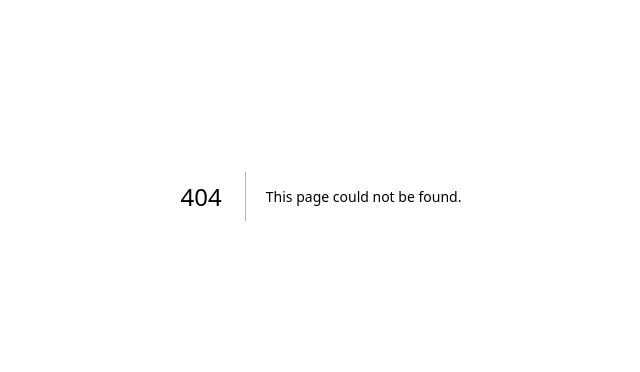
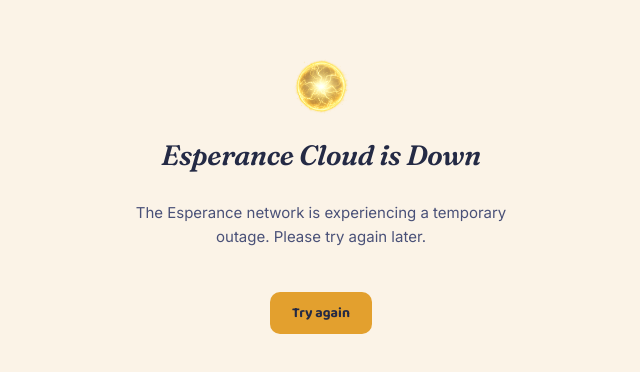
Before and after one commit to ClosetCreeper/esperance-web, a Next.js app: page /down in a window 1280 px wide. Before the commit this address had no page. Shown: the part 204-576 px from the top of the page, without its empty margins (319-959 px from the left). Built offline with nearby package versions, Linux system fonts and the light colour scheme.

Commit message:
Added outage page

```diff
--- /dev/null
+++ b/app/down/page.js
@@ -0,0 +1,42 @@
+'use client';
+
+import LogoMark from '../../components/LogoMark';
+
+export default function DownPage() {
+  return (
+    <div style={{
+      minHeight: '100vh',
+      background: 'var(--bg)',
+      display: 'flex',
+      flexDirection: 'column',
+      alignItems: 'center',
+      justifyContent: 'center',
+      padding: 24,
+      textAlign: 'center'
+    }}>
+      <LogoMark size={56} />
+      <h1 className="display" style={{ fontSize: 28, fontWeight: 600, color: 'var(--ink)', marginTop: 20, marginBottom: 10 }}>
+        Esperance Cloud is Down
+      </h1>
+      <p style={{ color: 'var(--text-muted)', fontSize: 15, maxWidth: 380, lineHeight: 1.6 }}>
+        The Esperance network is experiencing a temporary outage. Please try again later.
+      </p>
+      <button
+        onClick={() => window.location.href = '/files'}
+        style={{
+          marginTop: 28,
+          background: 'var(--holo-grad)',
+          color: 'var(--ink)',
+          border: 'none',
+          borderRadius: 'var(--radius)',
+          padding: '10px 22px',
+          fontSize: 14,
+          fontFamily: "'Baloo 2', sans-serif",
+          fontWeight: 700
+        }}
+      >
+        Try again
+      </button>
+    </div>
+  );
+}
```
Also changed, not shown: app/files/page.js (+7 -1 lines).
